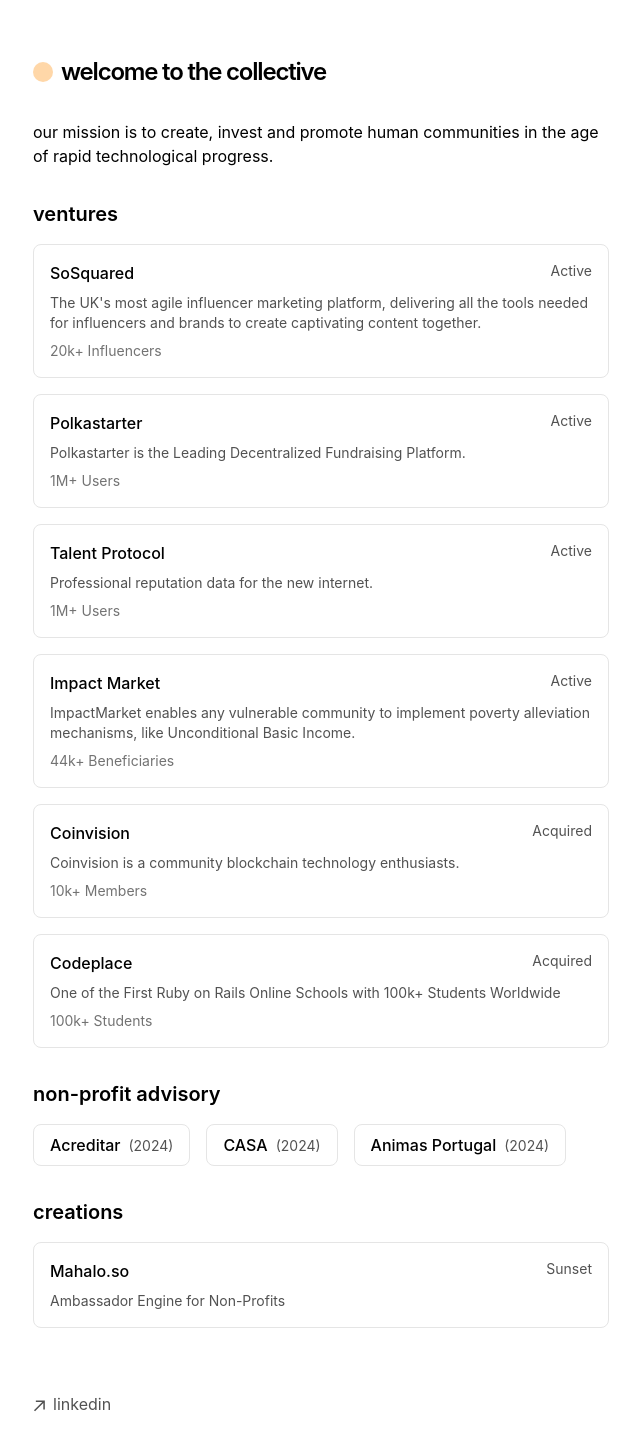
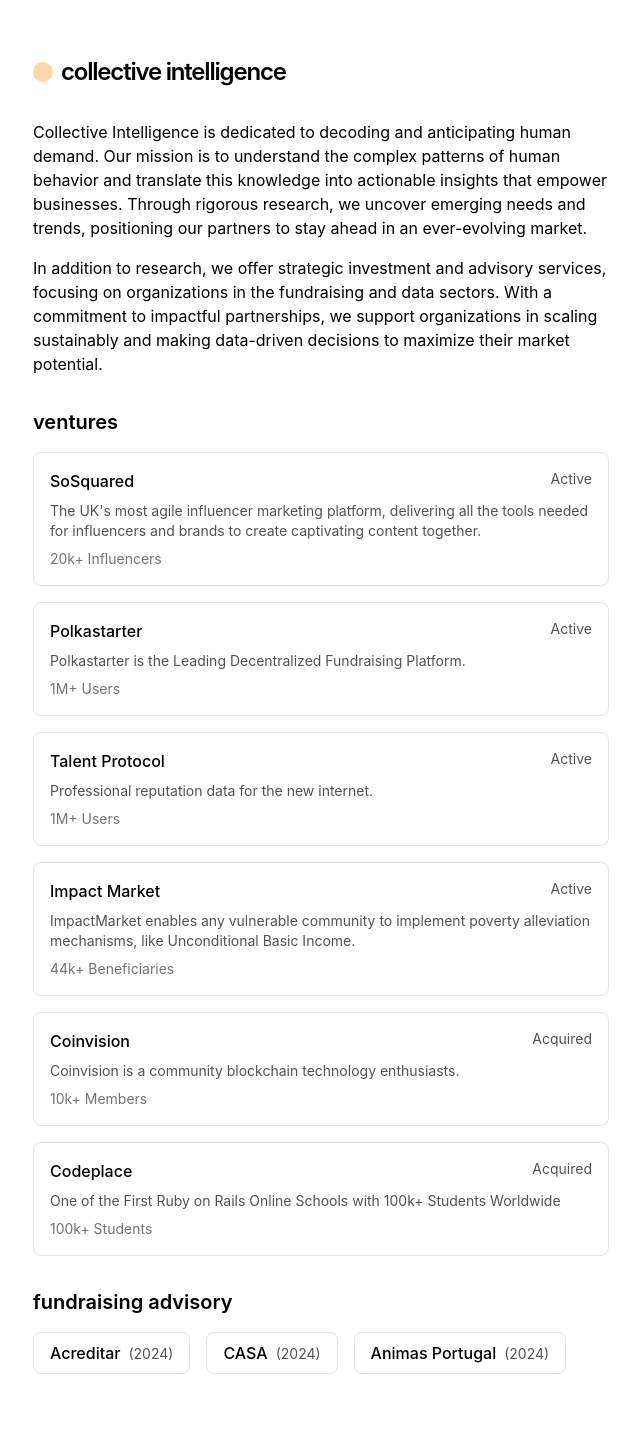
Before and after one commit to col-intel/collective-intelligence, a Next.js app: page / in a window 1280 px wide. Shown: the part 80-1521 px from the top of the page, without its empty margins (319-959 px from the left). Built offline with nearby package versions, Linux system fonts and the light colour scheme.

Commit message:
Updated copy

```diff
--- a/app/components/footer.tsx
+++ b/app/components/footer.tsx
@@ -25,7 +25,7 @@
             className="flex items-center transition-all hover:text-neutral-800 dark:hover:text-neutral-100"
             rel="noopener noreferrer"
             target="_blank"
-            href="https://www.linkedin.com/company/happycollective/"
+            href="https://www.linkedin.com/company/collective-ci/"
           >
             <ArrowIcon />
             <p className="ml-2 h-7">linkedin</p>
@@ -33,7 +33,7 @@
         </li>
       </ul>
       <p className="mt-8 text-neutral-600 dark:text-neutral-300">
-        © {new Date().getFullYear()} happy collective. all rights reserved.
+        © {new Date().getFullYear()} collective intelligence. all rights reserved.
       </p>
     </footer>
   )
--- a/app/components/portfolio.tsx
+++ b/app/components/portfolio.tsx
@@ -71,15 +71,6 @@
     { name: "Animas Portugal", url: "https://animasportugal.org/", year: 2024 }
   ]
 
-  const creations = [
-    {
-      name: "Mahalo.so",
-      description: "Ambassador Engine for Non-Profits",
-      url: "https://mahalo.so/",
-      status: "Sunset"
-    }
-  ]
-
   return (
     <div className="space-y-8">
       <div>
@@ -113,7 +104,7 @@
       </div>
 
       <div>
-        <h2 className="font-semibold text-xl mb-4">non-profit advisory</h2>
+        <h2 className="font-semibold text-xl mb-4">fundraising advisory</h2>
         <div className="flex flex-wrap gap-4">
           {nonProfits.map((org) => (
             <a
@@ -132,30 +123,7 @@
         </div>
       </div>
 
-      <div>
-        <h2 className="font-semibold text-xl mb-4">creations</h2>
-        <div className="grid grid-cols-1 gap-4">
-          {creations.map((creation) => (
-            <a
-              key={creation.name}
-              href={creation.url}
-              target="_blank"
-              rel="noopener noreferrer"
-              className="p-4 rounded-lg border border-neutral-200 dark:border-neutral-800 hover:bg-neutral-50 dark:hover:bg-neutral-900 transition-all"
-            >
-              <div className="flex justify-between items-start">
-                <h3 className="font-medium">{creation.name}</h3>
-                <span className="text-sm text-neutral-600 dark:text-neutral-400">
-                  {creation.status}
-                </span>
-              </div>
-              <p className="text-neutral-600 dark:text-neutral-400 text-sm mt-2">
-                {creation.description}
-              </p>
-            </a>
-          ))}
-        </div>
-      </div>
+
     </div>
   )
 }
--- a/app/layout.tsx
+++ b/app/layout.tsx
@@ -11,10 +11,10 @@
 export const metadata: Metadata = {
   metadataBase: new URL(baseUrl),
   title: {
-    default: 'happy collective - powered by humans',
-    template: '%s | happy collective - powered by humans',
+    default: 'collective intelligence - human demand research and advisory',
+    template: '%s | collective intelligence - human demand research and advisory',
   },
-  description: 'Our mission is to create, invest and promote human communities in the age of rapid technological progress.',
+  description: 'Our mission is to decode and anticipate human demand. We uncover emerging needs and trends, positioning our partners to stay ahead in an ever-evolving market.',
   icons: {
     icon: [
       { url: '/favicon.ico' },
@@ -26,10 +26,10 @@
   },
   manifest: '/site.webmanifest',
   openGraph: {
-    title: 'happy collective - powered by humans',
-    description: 'Our mission is to create, invest and promote human communities in the age of rapid technological progress.',
+    title: 'collective intelligence - human demand research and advisory',
+    description: 'Our mission is to decode and anticipate human demand. We uncover emerging needs and trends, positioning our partners to stay ahead in an ever-evolving market.',
     url: baseUrl,
-    siteName: 'happy collective - powered by humans',
+    siteName: 'collective intelligence - human demand research and advisory',
     locale: 'en_US',
     type: 'website',
     images: [
@@ -42,8 +42,8 @@
   },
   twitter: {
     card: 'summary_large_image',
-    title: 'happy collective - powered by humans',
-    description: 'Our mission is to create, invest and promote human communities in the age of rapid technological progress.',
+    title: 'collective intelligence - human demand research and advisory',
+    description: 'Our mission is to decode and anticipate human demand. We uncover emerging needs and trends, positioning our partners to stay ahead in an ever-evolving market.',
     images: [`${baseUrl}/og-image.png`],
   },
   robots: {
@@ -84,18 +84,18 @@
         <meta name="background-color" content="#ffffff" />
         <meta name="apple-mobile-web-app-capable" content="yes" />
         <meta name="apple-mobile-web-app-status-bar-style" content="black-translucent" />
-        <meta name="apple-mobile-web-app-title" content="happy collective" />
+        <meta name="apple-mobile-web-app-title" content="collective intelligence" />
         <meta name="msapplication-TileColor" content="#ffffff" />
         <meta name="msapplication-TileImage" content="/icon.png" />
         <meta name="msapplication-config" content="/browserconfig.xml" />
         <meta name="twitter:card" content="summary_large_image" />
-        <meta name="twitter:title" content="happy collective" />
-        <meta name="twitter:description" content="Our mission is to create, invest and promote human communities in the age of rapid technological progress." />
+        <meta name="twitter:title" content="collective intelligence" />
+        <meta name="twitter:description" content="Our mission is to decode and anticipate human demand. We uncover emerging needs and trends, positioning our partners to stay ahead in an ever-evolving market." />
         <meta name="twitter:image" content="/og-image.png" />
-        <meta name="og:title" content="happy collective" />
-        <meta name="og:description" content="Our mission is to create, invest and promote human communities in the age of rapid technological progress." />
+        <meta name="og:title" content="collective intelligence" />
+        <meta name="og:description" content="Our mission is to decode and anticipate human demand. We uncover emerging needs and trends, positioning our partners to stay ahead in an ever-evolving market." />
         <meta name="og:url" content={baseUrl} />
-        <meta name="og:site_name" content="happy collective" />
+        <meta name="og:site_name" content="collective intelligence" />
         <meta name="og:image" content="/og-image.png" />
         <meta name="og:image:width" content="1200" />
         <meta name="og:image:height" content="630" />
--- a/app/og/route.tsx
+++ b/app/og/route.tsx
@@ -2,7 +2,7 @@
 
 export function GET(request: Request) {
   let url = new URL(request.url)
-  let title = url.searchParams.get('title') || 'happy collective'
+  let title = url.searchParams.get('title') || 'collective intelligence'
 
   return new ImageResponse(
     (
--- a/app/page.tsx
+++ b/app/page.tsx
@@ -5,13 +5,16 @@
   return (
     <section>
       <div className="flex items-center mb-8">
-        <div className="w-5 h-5 bg-orange-200 rounded-full mr-2" aria-label="Happy Collective logo" />
+        <div className="w-5 h-5 bg-orange-200 rounded-full mr-2" aria-label="Collective Intelligence logo" />
         <h1 className=" text-2xl font-semibold tracking-tighter">
-          welcome to the collective
+          collective intelligence
         </h1>
       </div>
       <p className="mb-4">
-        {`our mission is to create, invest and promote human communities in the age of rapid technological progress.`}
+        {`Collective Intelligence is dedicated to decoding and anticipating human demand. Our mission is to understand the complex patterns of human behavior and translate this knowledge into actionable insights that empower businesses. Through rigorous research, we uncover emerging needs and trends, positioning our partners to stay ahead in an ever-evolving market.`}
+      </p>
+      <p className="mb-4">
+        {`In addition to research, we offer strategic investment and advisory services, focusing on organizations in the fundraising and data sectors. With a commitment to impactful partnerships, we support organizations in scaling sustainably and making data-driven decisions to maximize their market potential.`}
       </p>
       <div className="my-8">
         <Portfolio />
```
Also changed, not shown: public/site.webmanifest, 1 other file (tests, documents, lock files or other folders).
